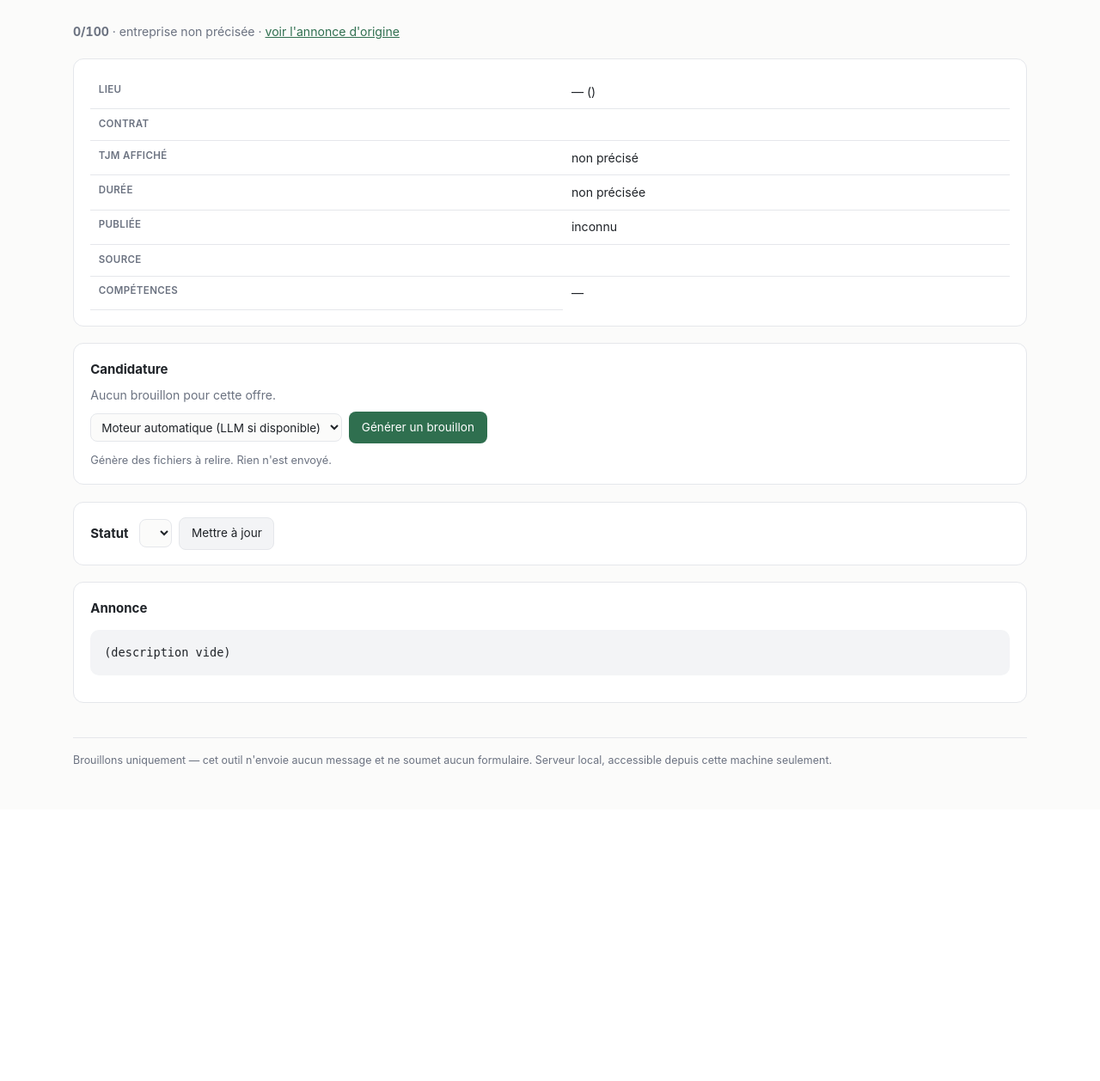
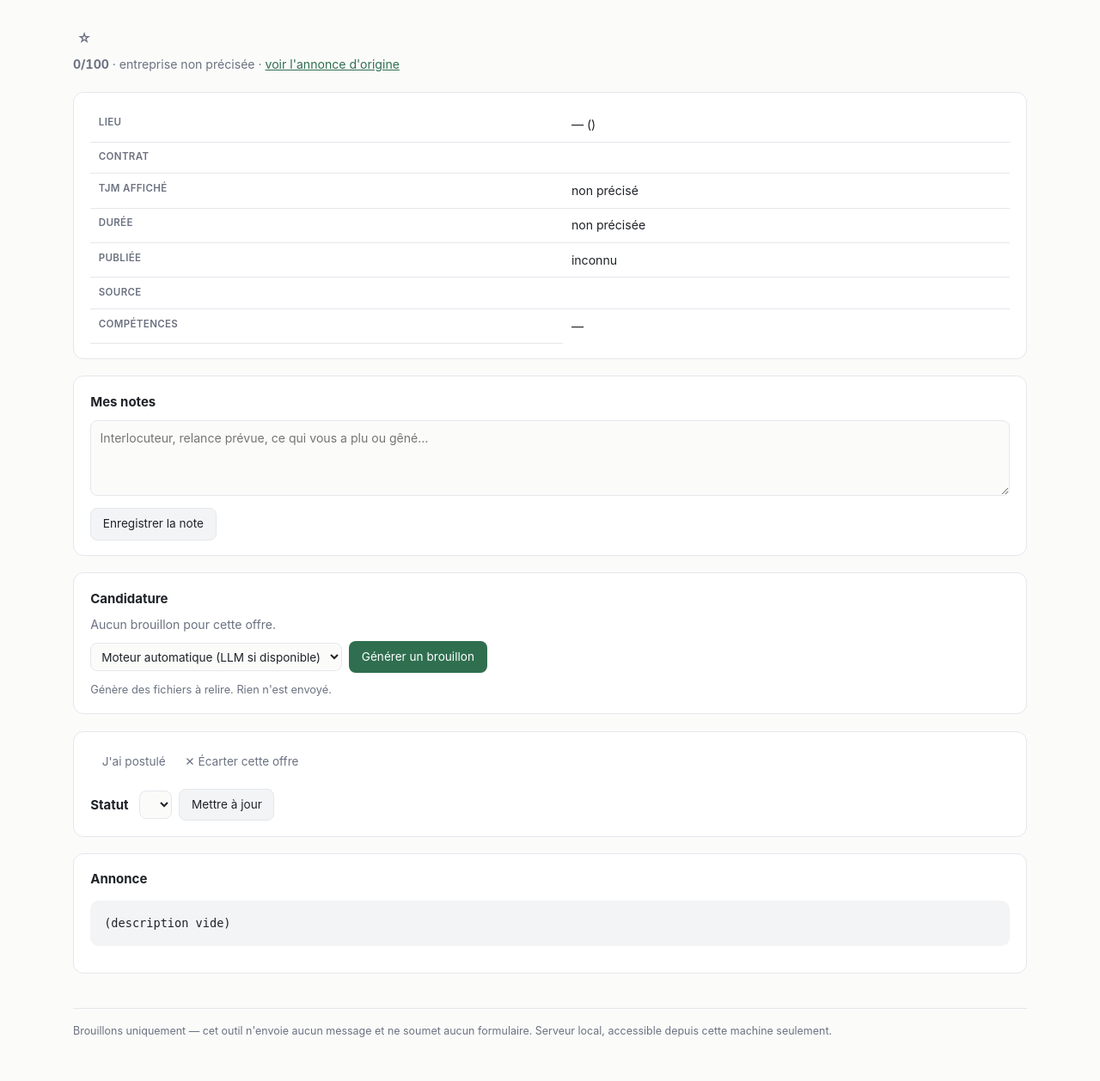
Before and after one commit to Aminebousmah/Futuremoi, a FastAPI app: template src/freelance_radar/web/templates/offre.html.j2 in a window 1280 px wide. Shown: the part 67-1325 px from the top of the page at 86% size. Before the commit the page ends 959 px from the top, so only its background shows below. Run offline with FastAPI, Linux system fonts and the light colour scheme; the template is opened without the code that fills it, so the values that code supplies are empty.

Commit message:
Interface : annoter, selectionner et ecarter les offres
Ajoute le travail manuel sur les offres, la ou l'interface ne permettait que
de consulter :

- notes libres par offre, indiquees dans la liste ;
- selection (etoile) et filtre correspondant ;
- mise a l'ecart d'une offre, avec possibilite de la remettre ;
- bouton "j'ai postule" en un clic ;
- tableau de candidatures enrichi des notes et de la selection.

Ecarter masque au lieu de supprimer : une suppression reelle serait annulee
a la campagne suivante, qui reinsererait la meme annonce. La ligne reste donc
en base comme memoire de la decision, et `upsert_offers` ne touche ni aux
notes ni a la selection ni a la mise a l'ecart.

Migration idempotente des bases existantes : `CREATE TABLE IF NOT EXISTS` ne
touche pas une table deja creee, les colonnes sont donc ajoutees par ALTER.

Co-Authored-By: Claude Opus 5 <noreply@anthropic.com>

```diff
--- a/src/freelance_radar/models.py
+++ b/src/freelance_radar/models.py
@@ -79,6 +79,11 @@ class JobOffer(BaseModel):
     score_detail: dict[str, Any] = Field(default_factory=dict)
     status: ApplicationStatus = ApplicationStatus.NEW
 
+    # --- Annotations de l'utilisateur ---
+    notes: str = ""
+    starred: bool = False      # mise en avant manuelle
+    discarded: bool = False    # ecartee a la main ; masquee, mais conservee
+
     @field_validator("title", "company", "location", mode="before")
     @classmethod
     def _clean_text(cls, v: Any) -> str:
--- a/src/freelance_radar/web/app.py
+++ b/src/freelance_radar/web/app.py
@@ -58,6 +58,9 @@ def create_app(cfg: Config | None = None, profile: Profile | None = None) -> Fas
     def page(request: Request, name: str, **ctx: Any) -> HTMLResponse:
         base = {
             "request": request,
+            # Les formulaires d'action renvoient ici : on conserve ainsi les
+            # filtres en cours au lieu de retomber sur la liste complete.
+            "url_courante": str(request.url.replace(scheme="", netloc="")) or "/",
             "profil": profile,
             "seuil": cfg.scoring.apply_threshold,
             "campagne": campaign.snapshot(),
@@ -69,19 +72,22 @@ def create_app(cfg: Config | None = None, profile: Profile | None = None) -> Fas
     # ------------------------------------------------------------------ #
     @app.get("/", response_class=HTMLResponse)
     def index(request: Request, score_min: float = 0, statut: str = "",
-              source: str = "", limite: int = 100) -> HTMLResponse:
+              source: str = "", limite: int = 100, selection: bool = False,
+              ecartees: bool = False) -> HTMLResponse:
         base = db()
         try:
             offres = base.list_offers(
                 min_score=score_min, status=statut or None,
                 source=source or None, limit=limite,
+                starred_only=selection, include_discarded=ecartees,
             )
             ctx = {
                 "offres": offres,
                 "par_statut": base.counts_by_status(),
                 "par_source": base.counts_by_source(),
                 "filtres": {"score_min": score_min, "statut": statut,
-                            "source": source, "limite": limite},
+                            "source": source, "limite": limite,
+                            "selection": selection, "ecartees": ecartees},
                 "statuts": [s.value for s in ApplicationStatus],
             }
         finally:
@@ -143,6 +149,50 @@ def create_app(cfg: Config | None = None, profile: Profile | None = None) -> Fas
         finally:
             base.close()
         return RedirectResponse(f"/offre/{offer_id}", status_code=303)
+
+    @app.post("/offre/{offer_id}/note")
+    def enregistrer_note(offer_id: str, note: str = Form(""),
+                         retour: str = Form("")) -> RedirectResponse:
+        base = db()
+        try:
+            if not base.set_note(offer_id, note.strip()):
+                raise HTTPException(status_code=404, detail="Offre introuvable")
+        finally:
+            base.close()
+        return RedirectResponse(retour or f"/offre/{offer_id}", status_code=303)
+
+    @app.post("/offre/{offer_id}/selection")
+    def basculer_selection(offer_id: str, retour: str = Form("")) -> RedirectResponse:
+        base = db()
+        try:
+            if base.toggle_star(offer_id) is None:
+                raise HTTPException(status_code=404, detail="Offre introuvable")
+        finally:
+            base.close()
+        return RedirectResponse(retour or f"/offre/{offer_id}", status_code=303)
+
+    @app.post("/offre/{offer_id}/ecarter")
+    def ecarter(offer_id: str, remettre: bool = Form(False),
+                retour: str = Form("")) -> RedirectResponse:
+        """Masque une offre sans la supprimer : sinon la campagne suivante la reinsere."""
+        base = db()
+        try:
+            if not base.discard(offer_id, discarded=not remettre):
+                raise HTTPException(status_code=404, detail="Offre introuvable")
+        finally:
+            base.close()
+        return RedirectResponse(retour or "/", status_code=303)
+
+    @app.post("/offre/{offer_id}/postuler")
+    def marquer_postulee(offer_id: str, retour: str = Form("")) -> RedirectResponse:
+        """Marque une candidature comme envoyee — apres un envoi fait a la main."""
+        base = db()
+        try:
+            if not base.set_status(offer_id, ApplicationStatus.SENT):
+                raise HTTPException(status_code=404, detail="Offre introuvable")
+        finally:
+            base.close()
+        return RedirectResponse(retour or f"/offre/{offer_id}", status_code=303)
 
     # ------------------------------------------------------------------ #
     #  Campagne de veille
--- a/src/freelance_radar/web/templates/base.html.j2
+++ b/src/freelance_radar/web/templates/base.html.j2
@@ -62,6 +62,17 @@
            border-radius:0 8px 8px 0; font-size:.87rem; }
   pre { background:var(--chip); padding:1rem; border-radius:10px; overflow-x:auto;
         font-size:.85rem; white-space:pre-wrap; word-wrap:break-word; }
+  form.compact { display:inline; margin:0; }
+  form.compact button { border:none; background:none; padding:.1rem .3rem;
+                        font-size:1rem; color:var(--muted); cursor:pointer; }
+  form.compact button:hover { color:var(--ink); }
+  button.etoile { font-size:1.05rem; }
+  tr.ecartee { opacity:.42; }
+  td.actions { white-space:nowrap; }
+  label.case { display:flex; align-items:center; gap:.3rem; font-size:.85rem; }
+  textarea { font:inherit; font-size:.88rem; width:100%; min-height:5.5rem;
+             padding:.55rem .65rem; border-radius:8px; border:1px solid var(--line);
+             background:var(--bg); color:var(--ink); resize:vertical; }
   footer { color:var(--muted); font-size:.78rem; margin-top:2.5rem;
            border-top:1px solid var(--line); padding-top:1rem; }
 </style>
--- a/src/freelance_radar/web/templates/offre.html.j2
+++ b/src/freelance_radar/web/templates/offre.html.j2
@@ -3,7 +3,22 @@
 {% block titre %}{{ offre.title }} — freelance-radar{% endblock %}
 
 {% block contenu %}
-<h1>{{ offre.title }}</h1>
+<h1>
+  {{ offre.title }}
+  <form method="post" action="/offre/{{ offre.id }}/selection" class="compact">
+    <button type="submit" class="etoile" title="Mettre en sélection"
+            >{{ "★" if offre.starred else "☆" }}</button>
+  </form>
+</h1>
+{% if offre.discarded %}
+<div class="panneau avert">
+  Offre écartée : elle n'apparaît plus dans la liste.
+  <form method="post" action="/offre/{{ offre.id }}/ecarter" class="compact">
+    <input type="hidden" name="remettre" value="true">
+    <button type="submit">↩ la remettre</button>
+  </form>
+</div>
+{% endif %}
 <p class="sub">
   <span class="score {{ 'haut' if offre.score >= seuil else 'bas' }}">{{ "%.0f"|format(offre.score) }}/100</span>
   · {{ offre.company or "entreprise non précisée" }}
@@ -48,6 +63,15 @@
 {% endif %}
 
 <div class="panneau">
+  <strong>Mes notes</strong>
+  <form method="post" action="/offre/{{ offre.id }}/note" style="margin-top:.6rem">
+    <textarea name="note" placeholder="Interlocuteur, relance prévue, ce qui vous a plu ou gêné…"
+              >{{ offre.notes }}</textarea>
+    <p style="margin:.5rem 0 0"><button type="submit">Enregistrer la note</button></p>
+  </form>
+</div>
+
+<div class="panneau">
   <strong>Candidature</strong>
   {% if candidature %}
     <p class="sub" style="margin:.5rem 0">
@@ -80,6 +104,20 @@
 </div>
 
 <div class="panneau">
+  <div class="enligne" style="margin-bottom:.8rem">
+    <form method="post" action="/offre/{{ offre.id }}/postuler" class="compact">
+      <button type="submit" class="primaire"
+              style="border:none;padding:.45rem .85rem;border-radius:8px;font-size:.85rem">
+        J'ai postulé
+      </button>
+    </form>
+    {% if not offre.discarded %}
+    <form method="post" action="/offre/{{ offre.id }}/ecarter" class="compact">
+      <input type="hidden" name="retour" value="/">
+      <button type="submit" style="font-size:.85rem">✕ Écarter cette offre</button>
+    </form>
+    {% endif %}
+  </div>
   <form class="enligne" method="post" action="/offre/{{ offre.id }}/statut">
     <strong style="margin-right:.3rem">Statut</strong>
     <select name="statut">
```
Also changed, not shown: src/freelance_radar/web/templates/candidatures.html.j2 (+5 -3 lines), src/freelance_radar/web/templates/index.html.j2 (+35 -7 lines), tests/test_web.py (+73 -0 lines), README.md, src/freelance_radar/storage/db.py.
